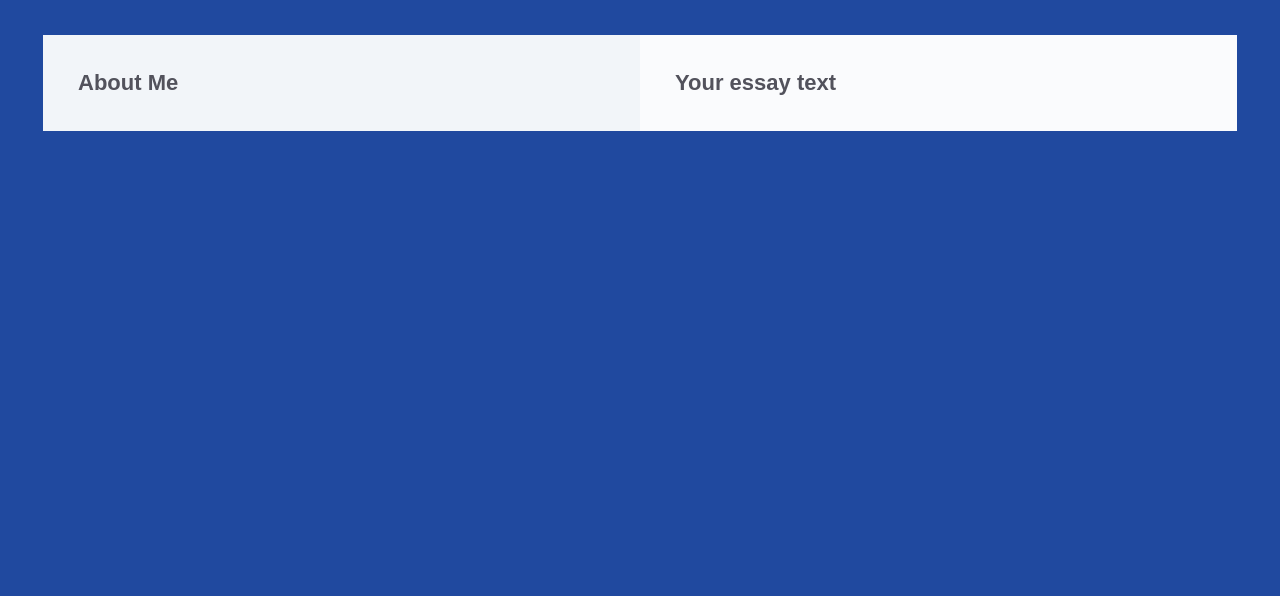
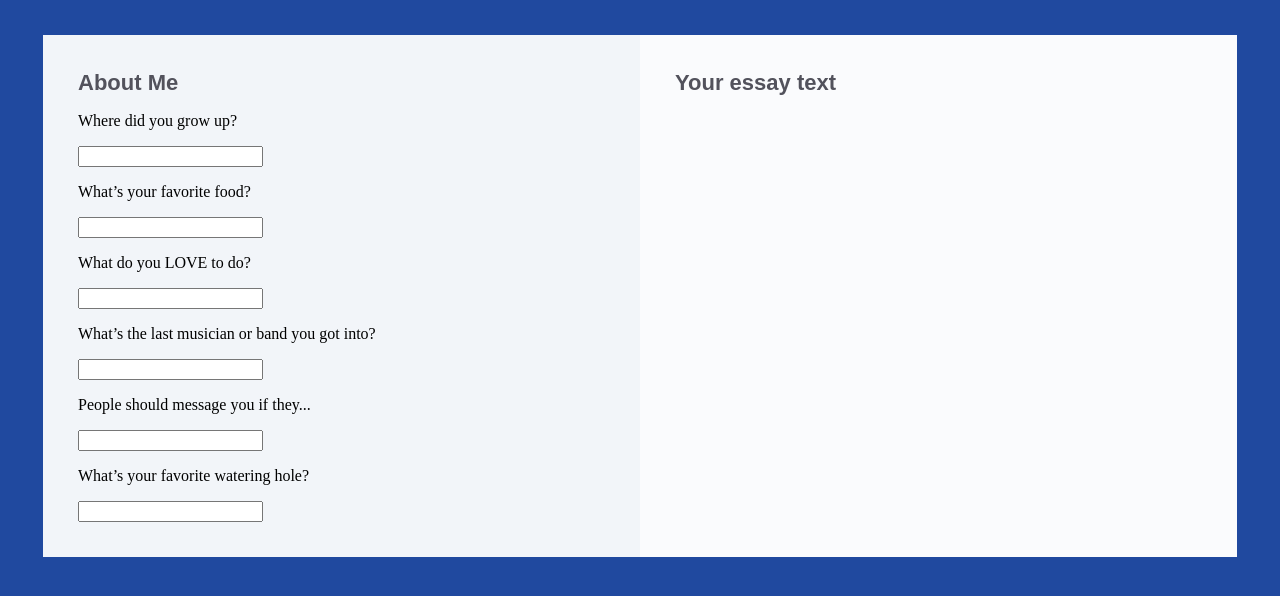
Before and after one commit to PatricCampbell/okc_web_takehome, a React (Create React App) app: page / in a window 1280 px wide. Shown: the top 596 px of the page. Built offline with nearby package versions, Linux system fonts and the light colour scheme.

Commit message:
Add initial Prompt components

```diff
--- a/src/components/Essay.jsx
+++ b/src/components/Essay.jsx
@@ -1,4 +1,5 @@
 import React from 'react';
+
 import Header from './Header';
 
 require('./Essay.scss');
--- a/src/components/Prompts.jsx
+++ b/src/components/Prompts.jsx
@@ -1,12 +1,39 @@
 import React from 'react';
+import { useSelector } from 'react-redux';
+
+import { COPY } from '../constants';
+
 import Header from './Header';
+import Question from './Question';
 
 require('./Prompts.scss');
 
-const Prompts = () => (
-  <div className="prompt-container">
-    <Header text="About Me" />
-  </div>
-);
+const Prompts = () => {
+  const fields = useSelector((state) => state.fieldOrder);
+  const fieldAnswers = useSelector((state) => state.fieldAnswers);
+
+  const fieldsList = fields.map((field) => {
+    const answer = fieldAnswers[field] || '';
+
+    return (
+      <Question
+        key={COPY[field]}
+        answer={answer}
+        onChange={() => null}
+        question={COPY[field]}
+      />
+    );
+  });
+
+  return (
+    <div className="prompt-container">
+      <Header text="About Me" />
+      <div>
+        {fieldsList}
+      </div>
+    </div>
+  );
+};
+
 
 export default Prompts;
--- /dev/null
+++ b/src/components/Question.jsx
@@ -0,0 +1,21 @@
+import React from 'react';
+import PropTypes from 'prop-types';
+
+const Question = ({ answer, onChange, question }) => (
+  <>
+    <p>{question}</p>
+    <input onChange={onChange} type="text" value={answer} />
+  </>
+);
+
+Question.defaultProps = {
+  answer: '',
+};
+
+Question.propTypes = {
+  answer: PropTypes.string,
+  onChange: PropTypes.func.isRequired,
+  question: PropTypes.string.isRequired,
+};
+
+export default Question;
--- a/src/madlibs.js
+++ b/src/madlibs.js
@@ -7,8 +7,6 @@ import {
 // ----------------------------------------------------------------------------
 
 export const SUBMIT_FIELD = 'MADLIBS.SUBMIT_FIELD';
-export const INCREMENT_COUNTER = 'MADLIBS.INCREMENT_COUNTER';
-
 
 // Initial state
 // ----------------------------------------------------------------------------
@@ -25,8 +23,6 @@ export const INITIAL_STATE = {
 
   fieldAnswers: {},
   essayText: '',
-
-  counter: 1,
 };
 
 
@@ -37,13 +33,6 @@ export function reducer(state = INITIAL_STATE, action) {
   switch (action.type) {
     case SUBMIT_FIELD: {
       return state;
-    }
-
-    case INCREMENT_COUNTER: {
-      return {
-        ...state,
-        counter: state.counter + 1,
-      };
     }
 
     default:
@@ -58,7 +47,3 @@ export function reducer(state = INITIAL_STATE, action) {
 export function submitField({ id, answer }) {
   return { type: SUBMIT_FIELD, payload: { fieldName: id, answer } };
 }
-
-export function increment() {
-  return { type: INCREMENT_COUNTER };
-}
```
Also changed, not shown: src/components/App.jsx (renamed from src/components/App.js).
